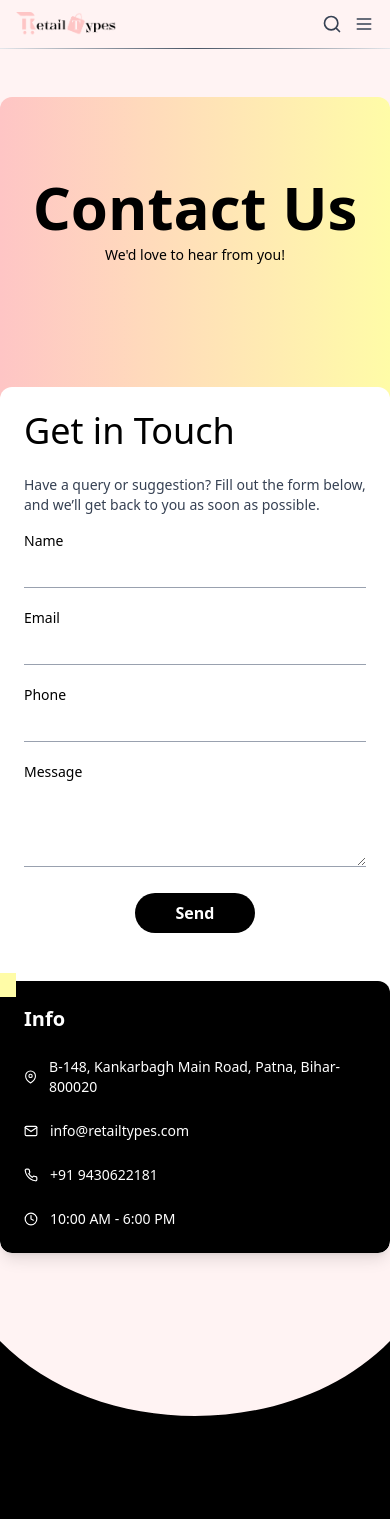
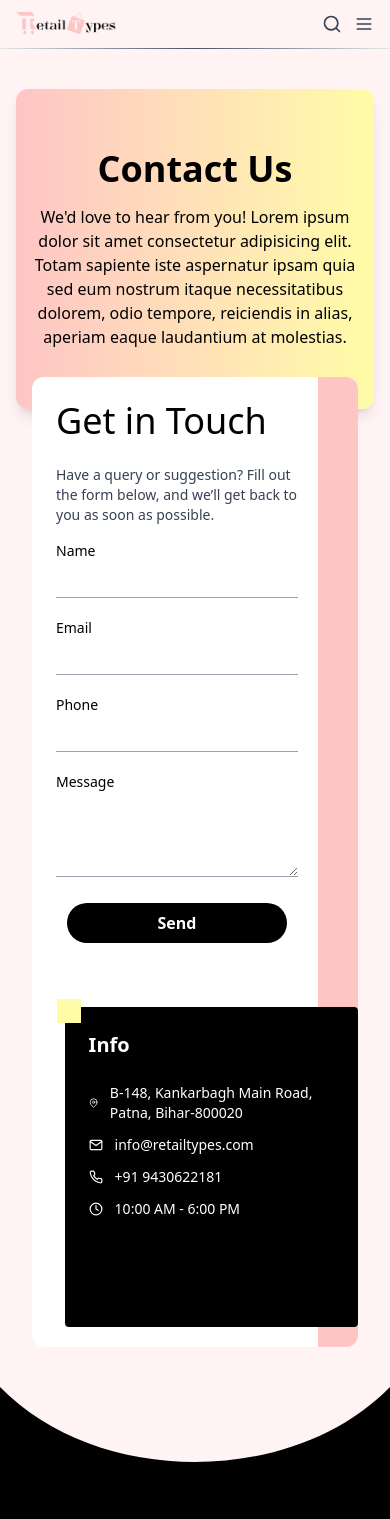
Before and after one commit to abhyudy/website-rs, a React (Vite) app in the folder frontend/: page /contact in a window 390 px wide. Shown: the top 1519 px of the page. Built offline with nearby package versions, Linux system fonts and the light colour scheme.

Commit message:
Responsive working

```diff
--- a/frontend/src/components/about/AboutUsTop.jsx
+++ b/frontend/src/components/about/AboutUsTop.jsx
@@ -1,14 +1,18 @@
-import React from 'react';
+import React from 'react'
 
 const AboutUsTop = () => {
   return (
     <div className="bg-[#FFF3F3]">
-      <div className="container mx-auto flex flex-col items-center justify-center py-10 md:py-20 px-4">
+      <div className="container mx-auto flex flex-col items-center justify-center py-10 md:py-12 px-4">
         {/* Top Section */}
         <div className="relative z-0 w-full max-w-6xl py-15 md:py-30 bg-gradient-to-r from-[#FEC5C5] to-[#FFFCA7] text-black rounded-xl flex flex-col  items-center justify-start shadow-lg px-4 md:px-16">
-          <h1 className="text-4xl md:text-6xl font-bold text-center">About Us</h1>
+          <h1 className="text-4xl md:text-6xl font-bold text-center">
+            About Us
+          </h1>
           <p className="text-base md:text-xl max-w-3xl mt-4 text-center">
-            Unlock the latest trends, insider tips, and exclusive deals. We bring you expert insights, honest reviews, and the smartest shopping strategies.
+            Unlock the latest trends, insider tips, and exclusive deals. We
+            bring you expert insights, honest reviews, and the smartest shopping
+            strategies.
           </p>
         </div>
 
@@ -17,24 +21,31 @@ const AboutUsTop = () => {
           <div className="flex flex-col md:flex-row gap-10 md:gap-20 justify-between items-stretch">
             {/* Left Box */}
             <div className="flex-1 bg-white border border-gray-300 rounded-xl flex flex-col justify-between gap-10 p-6 md:p-10 shadow-md text-center">
-              <h2 className="flex text-start text-2xl md:text-4xl font-semibold mb-4">Who We Are</h2>
+              <h2 className="flex text-start text-2xl md:text-4xl font-semibold mb-4">
+                Who We Are
+              </h2>
               <p className="flex text-start">
-                We are a community of shopping enthusiasts, trendsetters, and deal hunters, bringing you expert recommendations, honest reviews, and smart shopping strategies.
+                We are a community of shopping enthusiasts, trendsetters, and
+                deal hunters, bringing you expert recommendations, honest
+                reviews, and smart shopping strategies.
               </p>
             </div>
 
             {/* Right Box */}
             <div className="flex-1 bg-white border border-gray-300 rounded-xl flex flex-col justify-between gap-10 p-6 md:p-10 shadow-md text-center">
-              <h2 className="flex text-2xl md:text-4xl font-semibold mb-4">Our Mission</h2>
+              <h2 className="flex text-2xl md:text-4xl font-semibold mb-4">
+                Our Mission
+              </h2>
               <p className="flex text-start">
-                We're your go-to for smart, stylish, and eco-friendly shopping advice—helping you find trends, quality, and value.
+                We're your go-to for smart, stylish, and eco-friendly shopping
+                advice—helping you find trends, quality, and value.
               </p>
             </div>
           </div>
         </div>
       </div>
     </div>
-  );
-};
+  )
+}
 
-export default AboutUsTop;
+export default AboutUsTop
--- a/frontend/src/pages/Contact.jsx
+++ b/frontend/src/pages/Contact.jsx
@@ -4,29 +4,32 @@ import { FiMapPin, FiMail, FiPhone, FiClock } from 'react-icons/fi'
 const Contact = () => {
   return (
     <div className="bg-background-color">
-      <div className="container mx-auto flex flex-col items-center justify-center  py-12">
+      <div className="container mx-auto flex flex-col items-center justify-center py-10 md:py-12 px-4">
         {/* Gradient Header */}
-        <div className="relative z-0 w-full max-w-6xl h-85 bg-gradient-to-r from-[#FEC5C5] to-[#FFFCA7] text-black rounded-xl flex flex-col pt-20 items-center justify-start shadow-lg">
-          <h1 className="text-6xl sm:text-4xl md:text-5xl font-bold text-center mb-2 sm:mb-4">
+        <div className="relative z-0 w-full max-w-6xl py-15 md:py-30 bg-gradient-to-r from-[#FEC5C5] to-[#FFFCA7] text-black rounded-xl flex flex-col items-center justify-start shadow-lg px-4 md:px-16">
+          <h1 className="text-4xl md:text-6xl font-bold text-center">
             Contact Us
           </h1>
-          <p className="text-sm sm:text-base max-w-3xl mx-auto px-2">
-            We'd love to hear from you!
+          <p className="text-base md:text-xl max-w-3xl mt-4 text-center">
+            We'd love to hear from you! Lorem ipsum dolor sit amet consectetur
+            adipisicing elit. Totam sapiente iste aspernatur ipsam quia sed eum
+            nostrum itaque necessitatibus dolorem, odio tempore, reiciendis in
+            alias, aperiam eaque laudantium at molestias.
           </p>
         </div>
 
         {/* Main Contact Box */}
-        <div className="flex justify-center mt-[-50px] sm:mt-[-70px] lg:mt-[-10%] z-10 relative pb-10">
-          <div className="flex flex-col lg:flex-row w-full max-w-4xl  bg-white rounded-xl shadow-lg overflow-hidden relative">
+        <div className="relative z-10 -mt-8 md:-mt-15 w-full max-w-4xl text-black rounded-xl px-4">
+          <div className=" bg-white rounded-xl flex flex-col md:flex-row gap-10 md:gap-20 justify-between items-stretch max-md:items-center">
             {/* Left: Contact Form */}
-            <div className="w-full lg:w-[460px] p-6 sm:p-10">
+            <div className="w-full lg:w-[460px] p-6 sm:p-10 max-md:pr-12">
               <h2 className="text-4xl font-medium mb-2">Get in Touch</h2>
-              <p className="text-sm text-gray-700 py-4 max-w-md">
+              <p className="text-sm text-gray-700 py-4 max-w-md ">
                 Have a query or suggestion? Fill out the form below, and we’ll
                 get back to you as soon as possible.
               </p>
 
-              <form className="space-y-5">
+              <form className="space-y-5 max-md:mr-3">
                 <div>
                   <label htmlFor="name" className="block text-sm mb-1">
                     Name
@@ -70,7 +73,7 @@ const Contact = () => {
 
                 <button
                   type="submit"
-                  className="bg-black text-white font-semibold px-6 py-2 rounded-full w-full max-w-[120px] mx-auto block hover:bg-gray-800"
+                  className="bg-black text-white font-semibold px-6 py-2 rounded-full w-full max-w-[220px]  mx-auto block hover:bg-gray-800"
                 >
                   Send
                 </button>
@@ -78,13 +81,13 @@ const Contact = () => {
             </div>
 
             {/* Right: Info Section */}
-            <div className="relative bg-black text-white w-full lg:w-[480px] h-auto lg:h-[320px] mt-6 lg:mt-24 lg:mr-14 z-10 rounded-xl p-6 sm:p-8">
+            <div className="relative bg-black text-white w-[90%]  lg:w-[480px]  h-[320px] max-md:mb-[20px] mt-30 max-md:mt-0 z-10 rounded px-6 py-6 left-4 max-md:left-0  max-md:self-end ">
               {/* Sticky Note Effect */}
               <div className="absolute -top-2 -left-2 w-6 h-6 bg-[#FFFCA7] z-20" />
 
               <h2 className="text-xl font-semibold mb-6">Info</h2>
 
-              <div className="space-y-6 text-sm">
+              <div className="space-y-6 max-sm:space-y-3 text-sm">
                 <div className="flex items-center gap-3">
                   <FiMapPin className="text-white" />
                   <span>B-148, Kankarbagh Main Road, Patna, Bihar-800020</span>
@@ -105,7 +108,7 @@ const Contact = () => {
             </div>
 
             {/* Pink Background Strip on Right Edge (visible only on desktop) */}
-            <div className="hidden lg:block absolute top-0 right-0 h-full w-24 bg-[#FEC5C5] z-0 rounded-r-xl" />
+            <div className=" absolute top-0 right-0 max-md:right-4 h-full w-24 max-md:w-10 bg-[#FEC5C5] z-0 rounded-r-xl" />
           </div>
         </div>
       </div>
--- a/frontend/src/pages/Trending.jsx
+++ b/frontend/src/pages/Trending.jsx
@@ -39,11 +39,11 @@ const Trending = () => {
 
   return (
     <div className="bg-background-color">
-      <div className="container mx-auto flex flex-col items-center justify-center py-12">
+      <div className="container mx-auto flex flex-col items-center justify-center py-10 md:py-12 px-4">
         {/* Gradient Heading Section */}
-        <div className="relative z-0 w-full max-w-6xl h-85 bg-gradient-to-r from-[#FEC5C5] to-[#FFFCA7] text-background-black rounded-xl flex flex-col pt-20 items-center justify-start shadow-lg">
-          <h1 className="text-5xl text-center font-bold mb-2">Trending Post</h1>
-          <p className="text-xl max-w-3xl mt-4 text-center">
+        <div className="relative z-0 w-full max-w-6xl py-15 md:py-30 bg-gradient-to-r from-[#FEC5C5] to-[#FFFCA7] text-black rounded-xl flex flex-col  items-center justify-start shadow-lg px-4 md:px-16">
+          <h1 className="text-4xl md:text-6xl text-center font-bold">Trending Post</h1>
+          <p className="text-base md:text-xl max-w-3xl mt-4 text-center">
             Unlock the latest trends, insider tips, and exclusive deals. We
             bring you expert insights, honest reviews, and the smartest shopping
             strategies.
```
